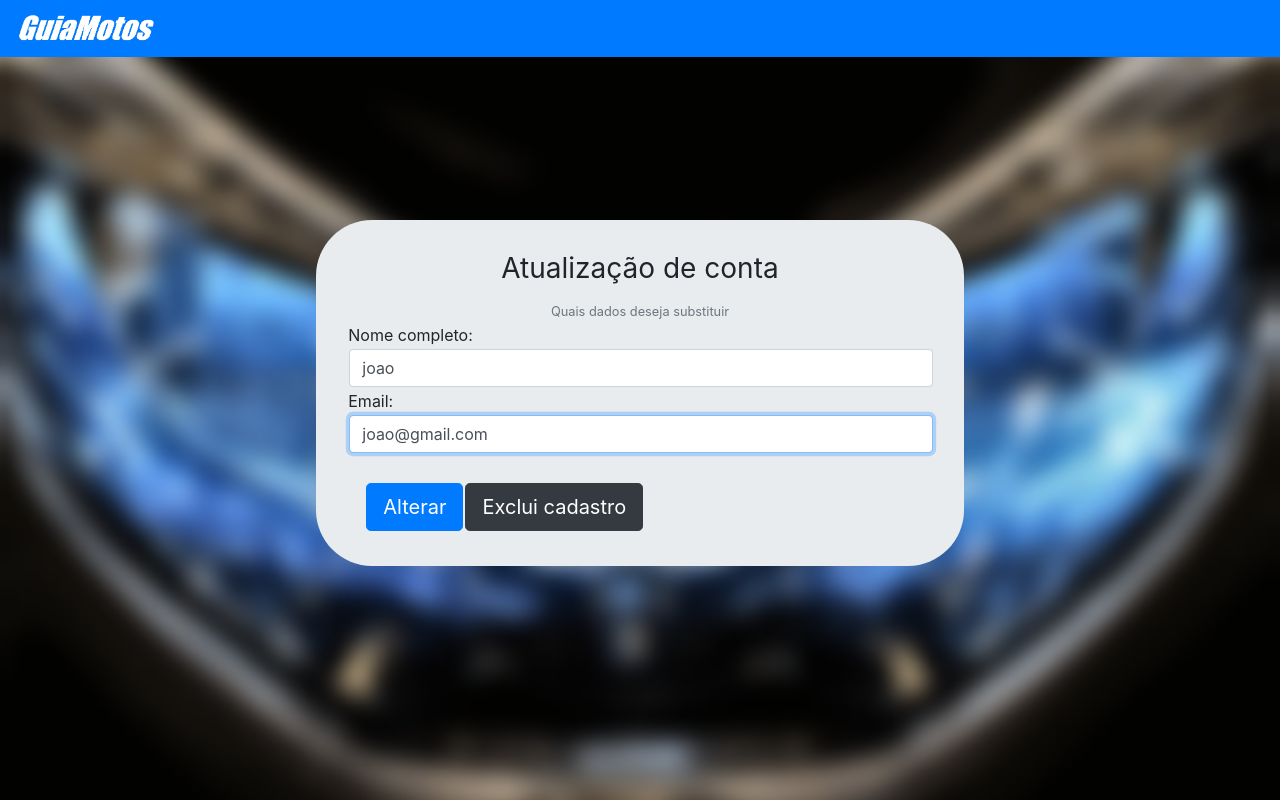
After one commit to arthurAlves01/guiaMotos_v2, a Django app: page /configurarConta in a window 1280 px wide. The commit adds this page. Run offline with Django 3.2, Linux system fonts and the light colour scheme; a user stored in the database is signed in; some libraries are stand-ins or nearby versions; some web fonts are replaced.

Commit message:
Adicionado funcionalidade de Config e Excluir usuario

```diff
--- /dev/null
+++ b/usuarios/templates/confiracaoUser.html
@@ -0,0 +1,45 @@
+{% extends "base_usuario.html" %} {% block body %}
+<form class="form-signin jumbotron col-md-12 col-lg-7 col-xs-12" action="{% url 'configurarConta' %}" method="post" id="formulario" onsubmit="return validate()">
+    {% csrf_token %}
+    <h1 class="h3 mb-3 font-weight-normal">Atualização de conta</h1>
+    <small id="emailHelp" class="form-text text-muted" style="text-align: center">Quais dados deseja substituir</small>
+    <label id="labelCadastrar" for="exampleInputPassword1">Nome completo:</label>
+    <input type="text" id="inputNome" name="nome" class="form-control" required>
+    <label id="labelCadastrar" for="exampleInputPassword1">Email:</label>
+    <input type="email" id="inputEmail" name="email" class="form-control" required autofocus>
+    <table class="col-md-4 col-lg-12 col-xs-12 btn btn-lg">
+        <td><button id="botaoEnviarCadastro" class="col-md-12 col-lg-12 col-xs-12 btn btn-lg btn-primary btn-block" type="submit">Alterar</button></td>
+        <td><button id="botaoEnviarCadastro" class="col-md-12 col-lg-12 col-xs-12 btn btn-lg btn-primary btn-dark" type="button"><a style="color: #fff; text-decoration: none;" href="{% url 'apagarUsuario' %}">Exclui cadastro</a></button></td>
+    </table>
+    <div id="getValores">
+        <p id="nome">{{nome}}</p>
+        <p id="email">{{email}}</p>
+    </div>
+    {% if nome != '' %}
+    <script>
+        //Script para validar se as duas senhas digitadas conferem
+        window.onload = validate
+
+        function validate() {
+            nome = document.getElementById('nome').innerText;
+            email = document.getElementById('email').innerText;
+
+            document.getElementById('inputNome').value = nome;
+            document.getElementById('inputEmail').value = email;
+
+            divSumir = document.getElementById('getValores');
+            divSumir.remove();
+
+        }
+    </script>
+    {% endif %} {% if form.errors %}
+    <div class="alert alert-danger">
+        <button type="button" class="close" data-dismiss="alert" aria-hidden="true">
+                &times;
+            </button> {{form.non_field_errors}}
+    </div>
+    {% endif %}
+
+
+</form>
+{% endblock %}
--- a/usuarios/templates/esquiciMinhaSenha.html
+++ b/usuarios/templates/esquiciMinhaSenha.html
@@ -6,15 +6,13 @@
         {% csrf_token %}
         <h1 class="h3 mb-3 font-weight-normal">Reset senha</h1>
         <label for="formGroupExampleInput">Nome completo:</label>
-        <input type="text" class="form-control" id="formGroupExampleInput" name="name" placeholder="Exemplo: Joao da Silva" required=true>
+        <input type="text" class="form-control" id="formGroupExampleInput" name="name" placeholder="Exemplo: Joao da Silva" required=true>{{nome}}
         <label for="formGroupExampleInput">Email:</label>
-        <input type="email" class="form-control" id="formGroupExampleInput" name="email" placeholder="Exemplo: usuario@gmail.com" required=true>
+        <input type="email" class="form-control" id="formGroupExampleInput" name="email" placeholder="Exemplo: usuario@gmail.com" required=true>{{email}}
         <label id="labelCadastrar" for="exampleInputPassword1">Nova senha</label>
         <input type="password" id="inputPassword" name="password" class="form-control" placeholder="*******" required>
         <label id="labelCadastrar" for="exampleInputPassword1">Confirmação de senha</label>
         <input type="password" id="inputPassword2" name="password2" class="form-control" placeholder="*******" required>
-        <div class="checkbox mb-3">
-        </div>
         <button class="btn btn-lg btn-primary btn-block" type="email" id="inputEmail" type="submit">Enviar</button>
         {% if form.errors %}
         <div class="alert alert-danger">
--- a/usuarios/templates/login.html
+++ b/usuarios/templates/login.html
@@ -4,6 +4,11 @@
         {% if mensagem == 'Senha Alterada!' %}
         <script>
                 window.alert("Senha Alterada com sucesso!");
+        </script>
+        {% endif %}
+        {% if mensagem == 'cadastrado' %}
+        <script>
+                window.alert("Cadastro realizado com sucesso!");
         </script>
         {% endif %}
     <form id="formLogin" class="form-signin" action="{% url 'login' %}" method="post">
--- a/usuarios/urls.py
+++ b/usuarios/urls.py
@@ -6,5 +6,7 @@ urlpatterns = [
     re_path(r'^cadastra$',  views.RegistrarUsuarioView.as_view(), name='cadastrar'),
     re_path(r'^login$', views.LoginUsuarioView.as_view(), name='login'),
     re_path(r'^login/resetsenha$', views.EsqueciSenhaUsuarioView.as_view(), name='esqueciSenha'),
-    re_path(r'^logout$', views.usuarioSair, name='logout')
+    re_path(r'^logout$', views.usuarioSair, name='logout'),
+    re_path(r'^excluir$', views.apagarUsuario, name='apagarUsuario'),
+    re_path(r'^configurarConta$', views.ConfigurarUsuarioView.as_view(), name='configurarConta')
 ]
--- a/usuarios/views.py
+++ b/usuarios/views.py
@@ -3,14 +3,14 @@ from django.shortcuts import render
 from django.contrib.auth.models import User
 from django.views.generic.base import View
 from usuarios.forms import RegistrarUsuarioForm
-from usuarios.forms import LoginUsuarioForm
-from usuarios.forms import EsqueciSenhaUsuarioForm
+from usuarios.forms import LoginUsuarioForm, AtualizarCadastro, EsqueciSenhaUsuarioForm
 from django.contrib.auth import authenticate, login, logout
 
 
 class RegistrarUsuarioView(View):
 
     template_name = 'registrar.html'
+    template_name_sucess = 'login.html'
 
     def get(self, request, *args, **kwargs):
         return render(request, self.template_name)
@@ -23,10 +23,11 @@ class RegistrarUsuarioView(View):
 
             dados_form = form.data
 
-            usuario = User.objects.create_user(dados_form['nome'],
-                                               dados_form['email'], dados_form['senha'])
+            usuario = User.objects.create_user(dados_form['nome'].lower(),
+                                               dados_form['email'],
+                                                dados_form['senha'])
 
-            return redirect('home')
+            return render(request, self.template_name_sucess, {'mensagem': 'cadastrado'})
 
         return render(request, self.template_name, {'form': form})
 
@@ -70,10 +71,8 @@ class EsqueciSenhaUsuarioView(View):
         return render(request, self.template_name)
 
     def post(self, request, *args, **kwargs):
-        print("####@@REQ PUT@@####")
 
         form = EsqueciSenhaUsuarioForm(request.POST)
-        print("####@@REQ PUT FORM@@####")
 
         if form.is_valid():
 
@@ -88,3 +87,78 @@ class EsqueciSenhaUsuarioView(View):
             return render(request, self.template_name_sucess, {'mensagem': mensagem})
 
         return render(request, self.template_name, {'form': form})
+
+class ConfigurarUsuarioView(View):
+    template_name = 'confiracaoUser.html'
+    template_name_sucess = 'index.html'
+    def get(self, request, *args, **kwargs):
+        nome = request.user.username
+        email = request.user.email
+
+        return render(request, self.template_name, {'nome': nome, 'email': email})
+
+    def post(self, request, *args, **kwargs):
+
+        form = AtualizarCadastro(request.POST)
+        mensagem = 'ok'
+            #alteracao do nome do usuario
+        if request.user.email != form.data['email'] and request.user.username != form.data['nome'].lower():
+            dados_form = form.data
+
+            usuario = request.user.username
+
+            u = User.objects.get(username=usuario)
+
+            if form.is_valid_user_and_email():
+                print(')))))))))))entrou2))))))))))))')
+                u.email=dados_form['email']
+                u.username=dados_form['nome'].lower()
+                u.save()
+                return render(request, self.template_name_sucess, {'mensagem': mensagem})
+
+            return render(request, self.template_name, {'form': form})
+
+        elif request.user.username != form.data['nome'].lower():
+            dados_form = form.data
+
+            usuario = request.user.username
+
+            u = User.objects.get(username=usuario)
+
+            if form.is_valid_username():
+                u.username=dados_form['nome'].lower()
+                u.save()
+                return render(request, self.template_name_sucess, {'mensagem': mensagem})
+
+            return render(request, self.template_name, {'form': form})
+
+            #alteracao do email do usuario
+        elif request.user.email != form.data['email']:
+            dados_form = form.data
+
+            usuario = request.user.username
+
+            u = User.objects.get(username=usuario)
+
+            if form.is_valid_email():
+                u.email=dados_form['email']
+                u.save()
+                return render(request, self.template_name_sucess, {'mensagem': mensagem})
+
+            return render(request, self.template_name, {'form': form})
+
+            #alteracao de nome e email
+        else :
+            form.adicionar_erro_aleatorio()
+            return render(request, self.template_name, {'form': form})
+
+def apagarUsuario(request):
+    template_name_sucess = 'index.html'
+
+    usuario = request.user.username
+    u = User.objects.get(username=usuario)
+    logout(request)
+    u.delete()
+    mensagem = 'excluido'
+
+    return render(request, template_name_sucess, {'mensagem': mensagem})
```
Also changed, not shown: motos/templates/DetalheMoto.html (+87 -78 lines), motos/templates/index.html (+14 -9 lines), motos/views.py (+20 -18 lines), usuarios/forms.py (+80 -4 lines), db.sqlite3, usuarios/static/img/lixo.png (added).
